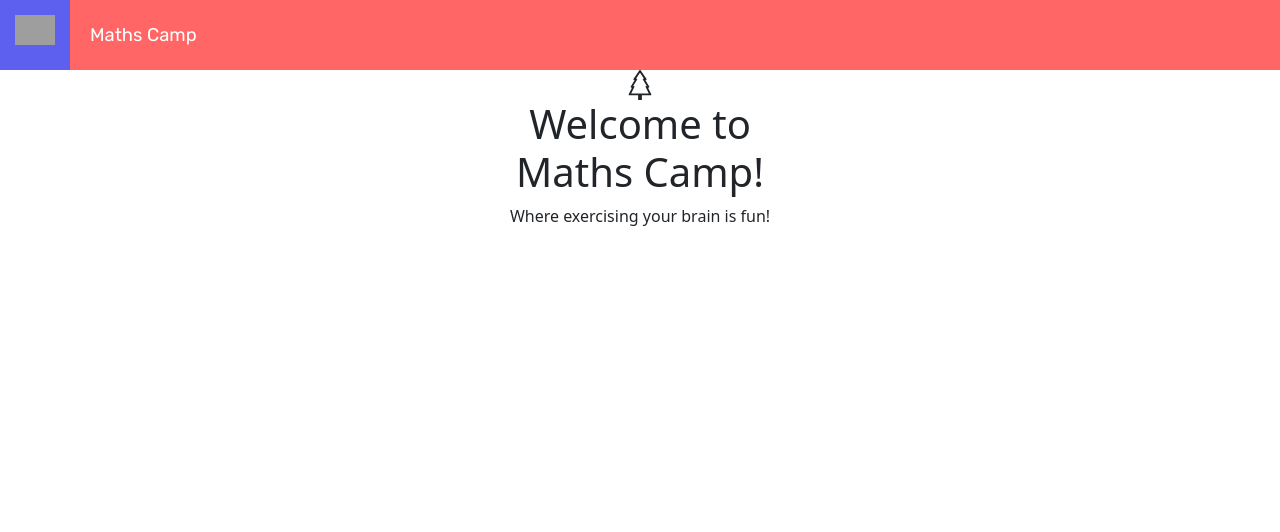
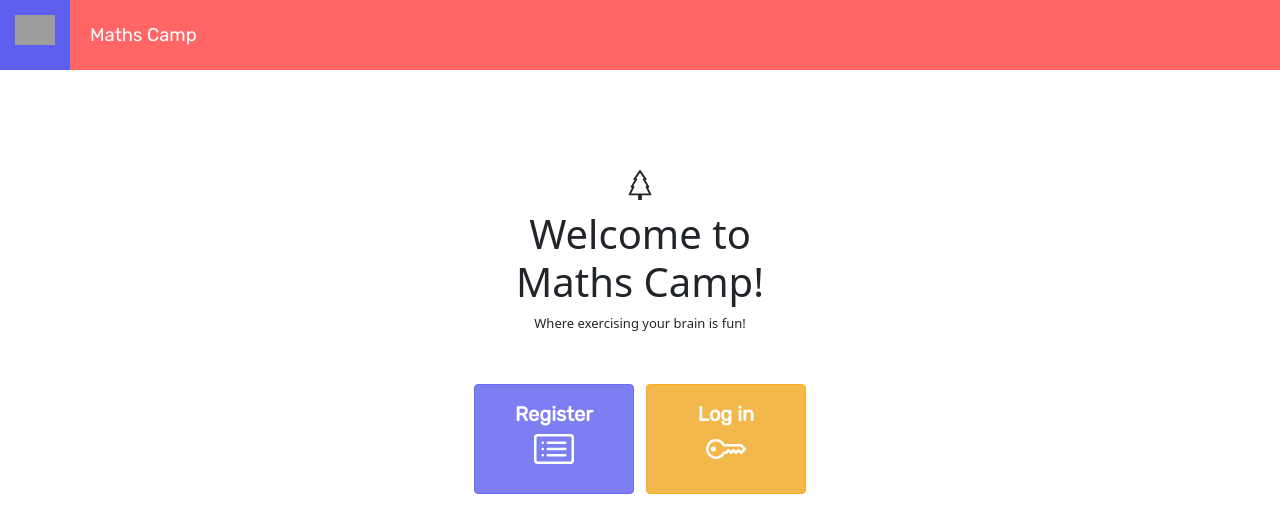
Before and after one commit to tamaraputriv/MathsCamp, a React (Create React App) app: page / in a window 1280 px wide. Shown: the top 532 px of the page. Built offline with nearby package versions, Linux system fonts and the light colour scheme; grey boxes are pictures that could not be loaded.

Commit message:
Landingpage er færdig

```diff
--- a/package.json
+++ b/package.json
@@ -7,6 +7,7 @@
     "@testing-library/jest-dom": "^5.14.1",
     "@testing-library/react": "^11.2.7",
     "@testing-library/user-event": "^12.8.3",
+    "@webpixels/css": "github:webpixels/css",
     "bootstrap": "^5.1.1",
     "react": "^17.0.2",
     "react-bootstrap": "^1.6.4",
--- a/src/App.js
+++ b/src/App.js
@@ -1,6 +1,8 @@
 import React from "react";
 import { BrowserRouter as Router, Switch, Route } from "react-router-dom";
 import LandingPage from './pages/Landingpage';
+import RegisterPage from './pages/Registerpage';
+import LoginPage from './pages/Loginpage';
 import 'bootstrap/dist/css/bootstrap.css';
 import "@fontsource/rubik";
 
@@ -10,6 +12,8 @@ function App() {
       <Router>
         <Switch>
           <Route exact path="/" component= {LandingPage}/>
+          <Route exact path="/register" component= {RegisterPage}/>
+          <Route exact path="/login" component= {LoginPage}/>
         </Switch>
       </Router>
     </div>
--- /dev/null
+++ b/src/components/Login/Login_Register_Card.css
@@ -0,0 +1,37 @@
+.login-container{
+    margin-top: 100px;
+}
+
+svg{
+    margin-bottom: 10px;
+}
+
+p{
+    font-size:13px;
+}
+
+.btn-toolbar{
+    justify-content: center;
+    margin-top: 50px;
+}
+
+.login-btn{
+    background-color: #F2B84B !important;
+    border-color: #f7ac22 !important;
+    font-family: "Rubik" !important;
+    margin-left: 12px !important;
+    width:160px;
+    height:110px;
+    font-size: 20px;
+    font-weight: bold;
+}
+
+.register-btn{
+    background-color: #7C7EF2 !important;
+    border-color: #696bf5 !important;
+    font-family: "Rubik" !important;
+    width:160px;
+    height:110px;
+    font-size: 20px;
+    font-weight: bold;
+}
--- a/src/components/Login/Login_Register_Card.js
+++ b/src/components/Login/Login_Register_Card.js
@@ -1,8 +1,22 @@
 import {Tree} from 'react-bootstrap-icons';
-import {Container, Form, Col, Row, Button} from 'react-bootstrap';
+import { CardList } from 'react-bootstrap-icons';
+import { Key } from 'react-bootstrap-icons';
+import { useHistory } from 'react-router';
+import {Container, Button, ButtonToolbar} from 'react-bootstrap';
 import React from "react";
+import "./Login_Register_Card.css";
 
 export default function Login_Register_Card(){
+
+    const history = useHistory();
+
+    const handleLogin = () =>{
+        history.push("/login");
+    }
+
+    const handleRegister = () =>{
+        history.push("/register");
+    }
 
     return(
         <Container className="login-container">
@@ -11,7 +25,12 @@ export default function Login_Register_Card(){
                 <h1>Welcome to <br/>Maths Camp!</h1>
                 <p>Where exercising your brain is fun!</p>
             </div>
+            <ButtonToolbar className="btn-toolbar">
+                <Button onClick={handleRegister} className="btn-primary lg register-btn">Register<br/><CardList size={40}/></Button>
+                <Button onClick={handleLogin} className="btn-primary lg login-btn">Log in<br/><Key size={40}/></Button>
+            </ButtonToolbar>
         </Container>
+
 
 
     );
--- a/src/components/Login/Login_component.css
+++ b/src/components/Login/Login_component.css
@@ -1,6 +1,5 @@
 .login-container{
     margin-top: 100px;
-    justify-content: center;
 }
 
 .form-container{
--- a/src/components/Login/Register_component.css
+++ b/src/components/Login/Register_component.css
@@ -1,6 +1,5 @@
 .login-container{
     margin-top: 100px;
-    justify-content: center;
 }
 
 .form-container{
--- /dev/null
+++ b/src/pages/Loginpage.js
@@ -0,0 +1,11 @@
+import NavBarPre from '../components/Navbar/Navbar_prelogin'
+import Login_component from '../components/Login/Login_component';
+
+export default function LoginPage(){
+    return(
+        <div>
+            <NavBarPre/>
+            <Login_component/>
+        </div>
+    );
+}
--- /dev/null
+++ b/src/pages/Registerpage.js
@@ -0,0 +1,11 @@
+import NavBarPre from '../components/Navbar/Navbar_prelogin'
+import Register_component from '../components/Login/Register_component';
+
+export default function RegisterPage(){
+    return(
+        <div>
+            <NavBarPre/>
+            <Register_component/>
+        </div>
+    );
+}
```
Also changed, not shown: 1 other file (tests, documents, lock files or other folders).
